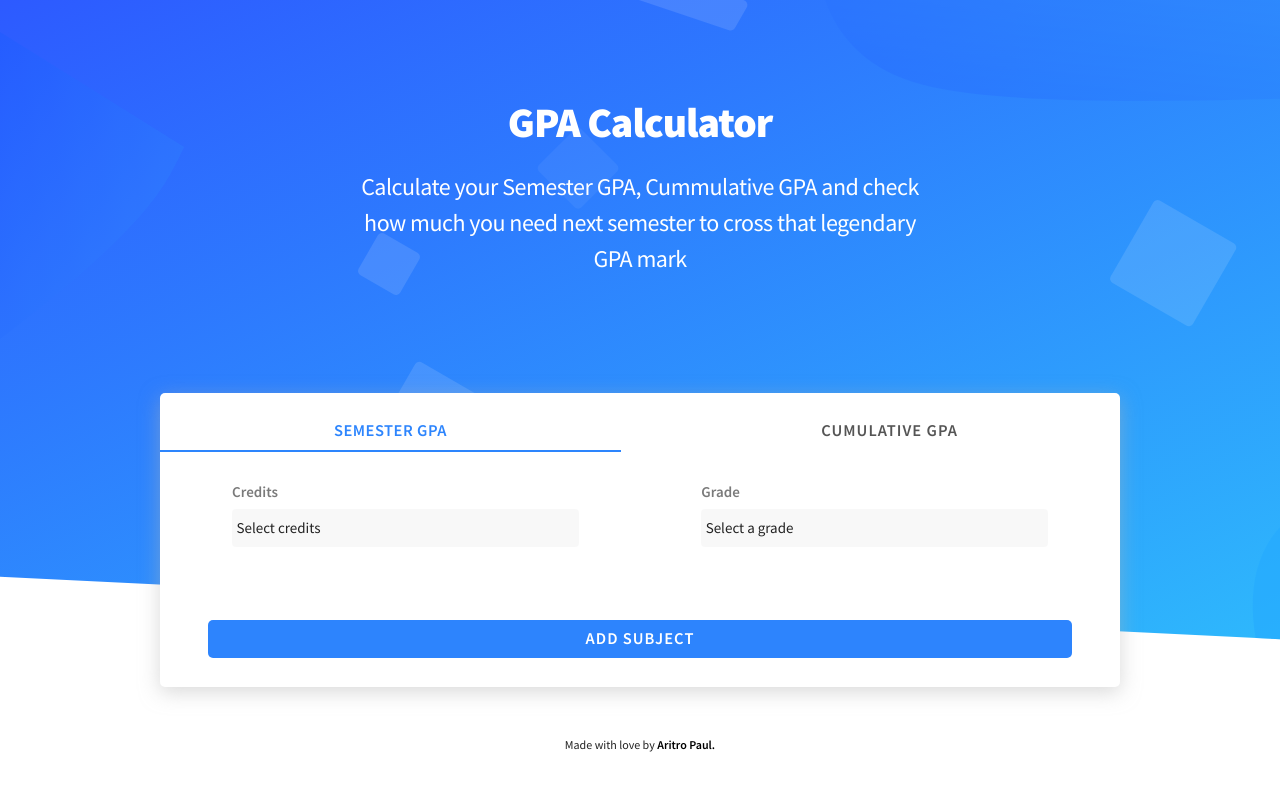
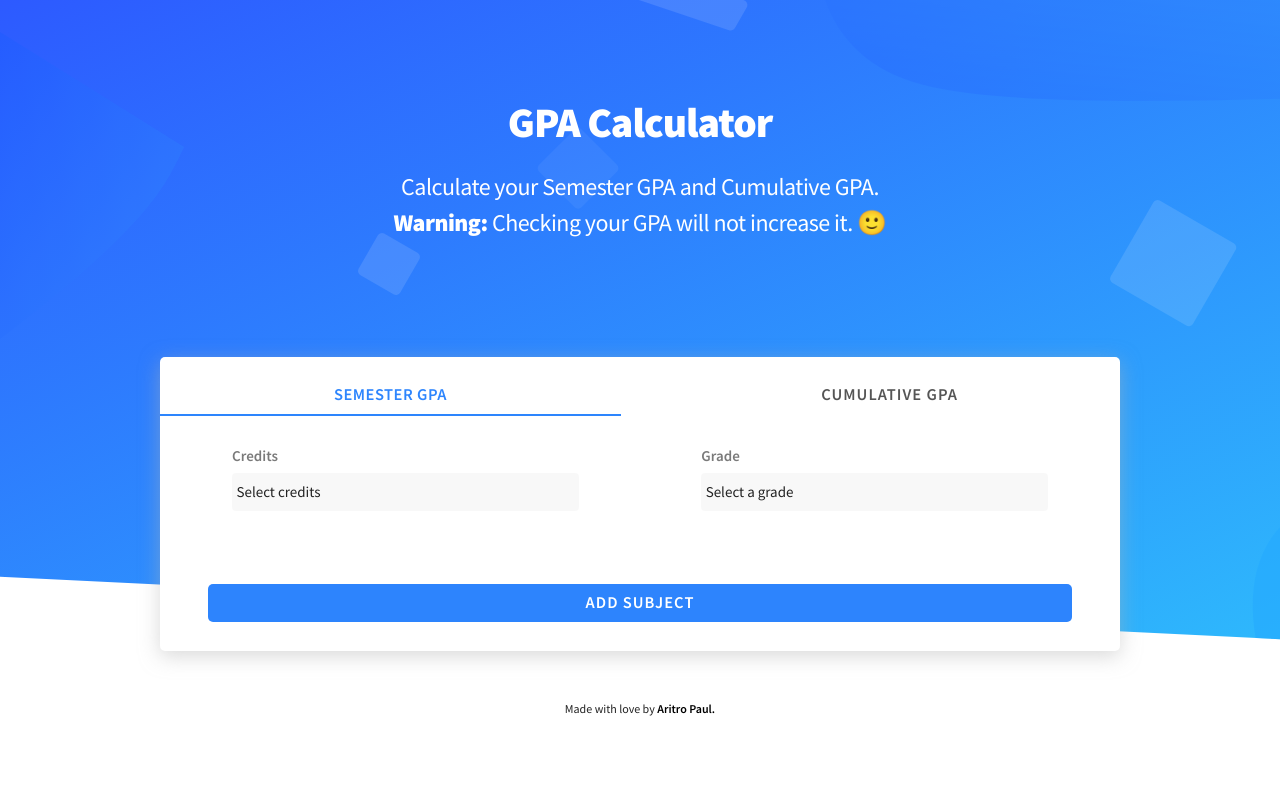
Before and after one commit to aritropaul/gpacalculator, a plain HTML site: page index.html in a window 1280 px wide. Drawn offline with nearby package versions, Linux system fonts and the light colour scheme.

Commit message:
Semester GPA Calculator complete

```diff
--- a/index.html
+++ b/index.html
@@ -20,7 +20,7 @@
         <div class="row">
             <div class="twelve columns main-header">
                 <h2 class="title"> GPA Calculator </h2>
-                <h5 class="subtitle">Calculate your Semester GPA, Cummulative GPA and check how much you need next semester to cross that legendary GPA mark</h5>
+                <h5 class="subtitle">Calculate your Semester GPA and Cumulative GPA. <b>Warning:</b> Checking your GPA will not increase it. 🙂</h5>
             </div>
         </div>
     </div>
```
